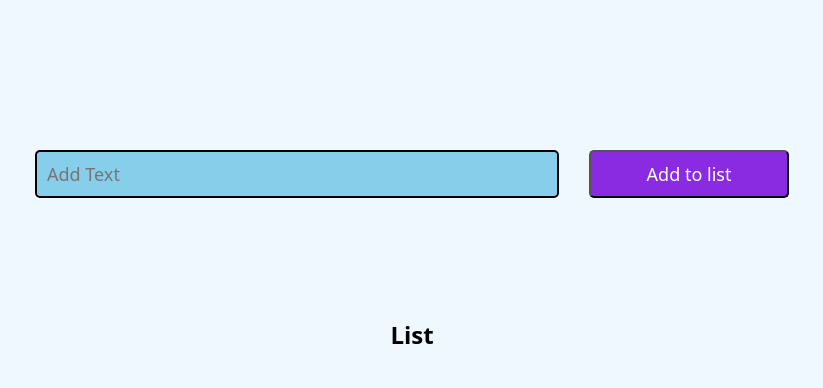
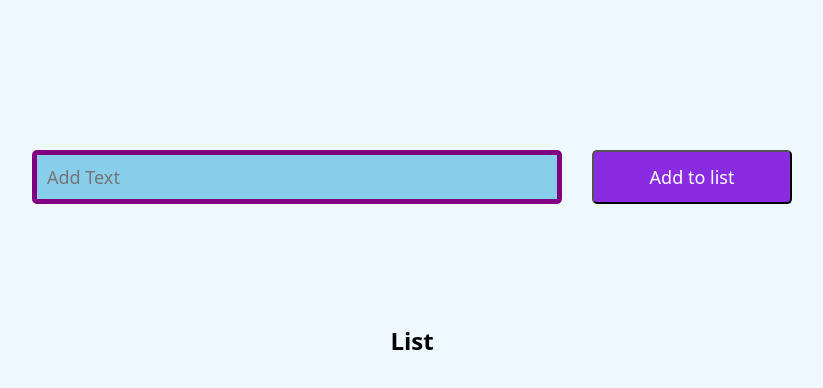
Before and after one commit to saqibk999/DOM_Assignment, a plain HTML site: page DomAssignmentQ1/Index.html in a window 1280 px wide. Shown: the whole page, without its empty margins (228-1051 px from the left). Drawn offline with Linux system fonts and the light colour scheme.

Commit message:
new commit

```diff
--- a/DomAssignmentQ1/style.css
+++ b/DomAssignmentQ1/style.css
@@ -11,7 +11,7 @@
 input{
     background-color:skyblue;
     color: black;
-    border: 2px solid black;
+    border: 5px solid purple;
     border-radius: 5px;
     font-size: large;
     width: max-content;
@@ -24,7 +24,7 @@ button{
     color: white;
     border-radius: 5px;
     font-size: large;
-    padding: 10px;
+    padding: 13px;
     width: 200px;
 }
 .listHeading{
```
